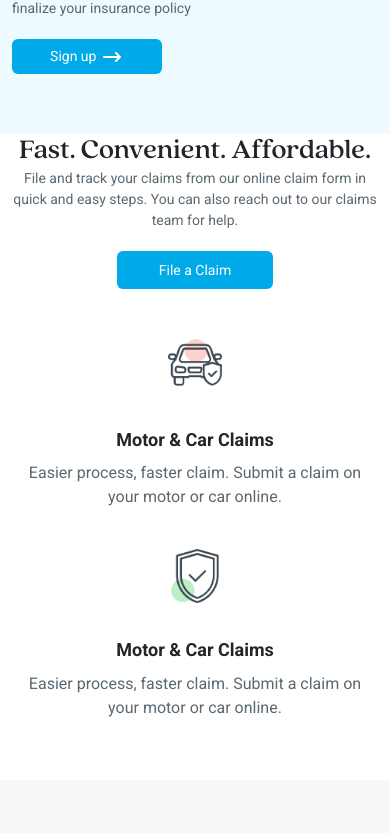
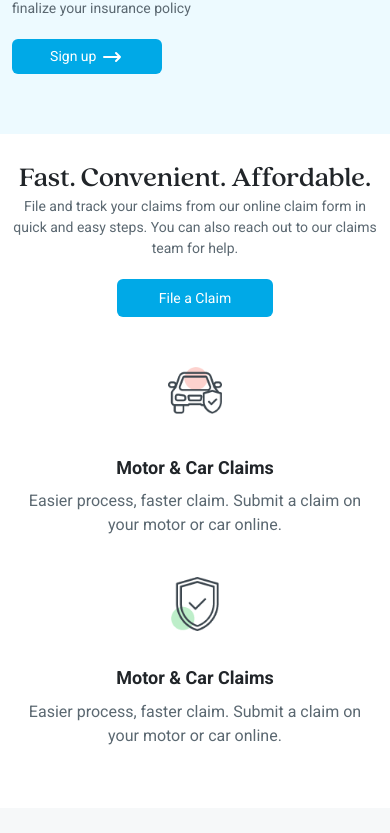
Before and after one commit to faizansultan0/solidarity, a React (Create React App) app: page / in a window 390 px wide. Shown: the part 3116-3949 px from the top of the page. Built offline with nearby package versions, Linux system fonts and the light colour scheme.

Commit message:
Two Cards Section Padding Issue Resolved

```diff
--- a/src/Components/Home.css
+++ b/src/Components/Home.css
@@ -286,8 +286,7 @@
 
 /* Two Cards Section */
 .two-cards-section {
-    /* padding: 116px 0 153px; */
-    padding-bottom: 153px;
+    padding: 116px 0 153px;
 }
 
 .two-cards-section .top-content {
@@ -375,6 +374,7 @@
     /* Two Cards Section */
     .two-cards-section {
         padding-bottom: 110px;
+        padding-top: 100px;
     }
 }
 
@@ -443,6 +443,7 @@
     /* Two Cards Section */
     .two-cards-section {
         padding-bottom: 60px;
+        padding-top: 54px;
     }
 
     .two-cards-section .global-para {
@@ -550,7 +551,9 @@
     /* Two Cards Section */
     .two-cards-section {
         padding-bottom: 30px;
+        padding-top: 28px;
     }
+
     .two-cards-section .global-heading {
         margin-bottom: 4px;
     }
```
